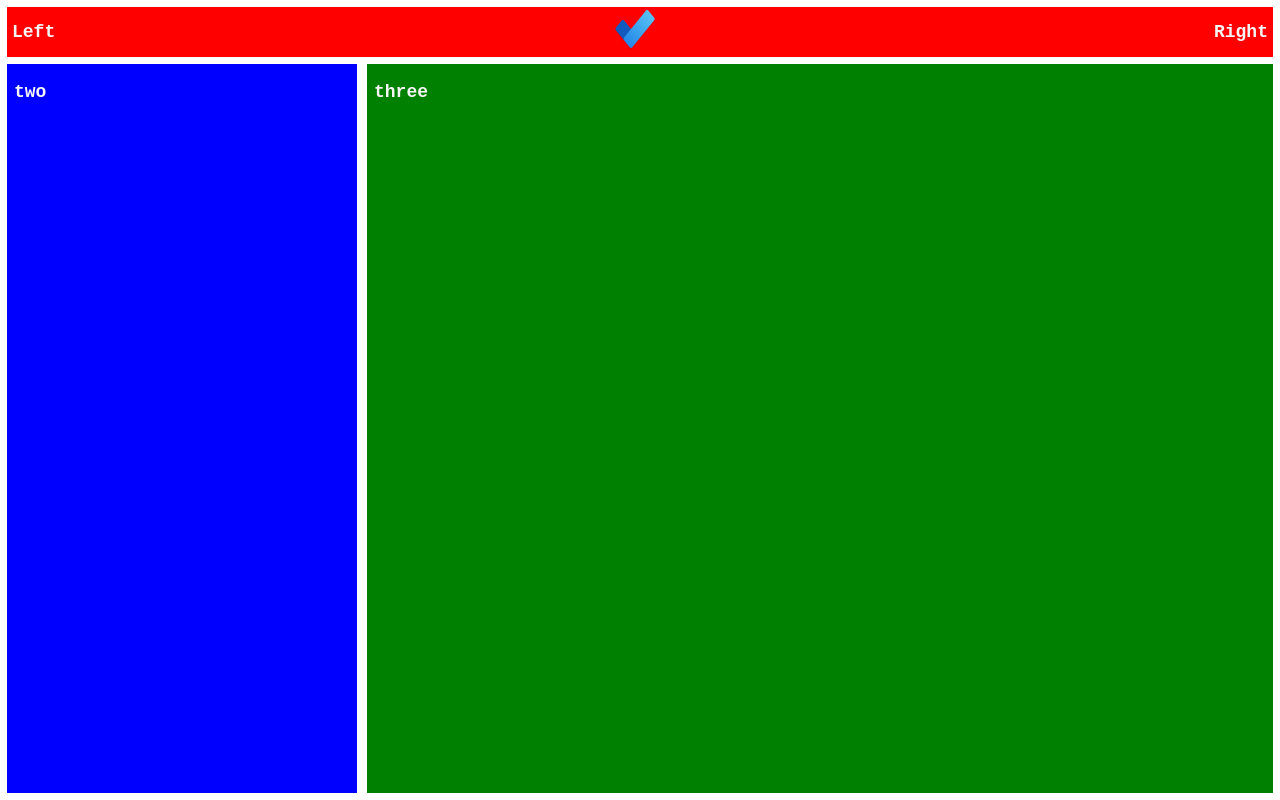
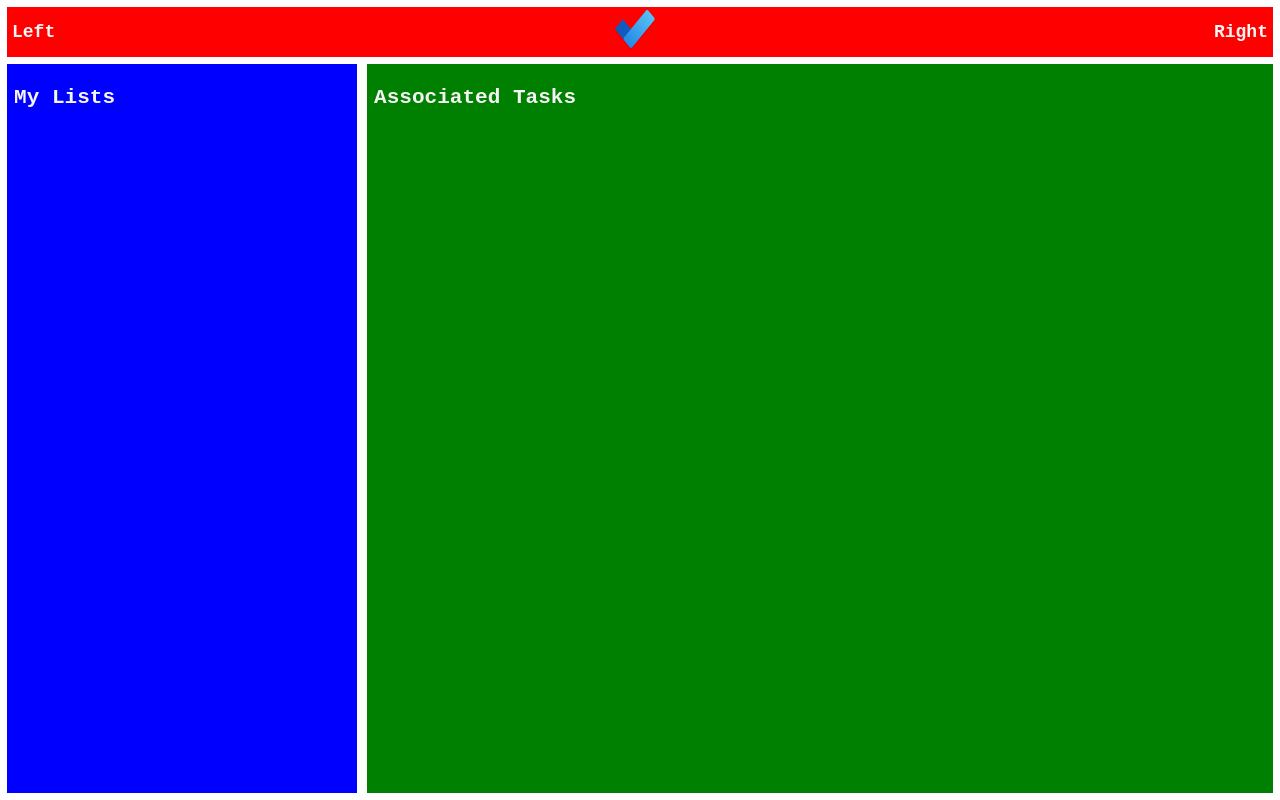
Before and after one commit to johnpatrickanders/todo, a React (Create React App) app: page / in a window 1280 px wide. Built offline with nearby package versions, Linux system fonts and the light colour scheme; no server answers.

Commit message:
add parent components for lists and tasks

```diff
--- /dev/null
+++ b/src/components/Lists.js
@@ -0,0 +1,12 @@
+import './Lists.css';
+
+export default function () {
+
+  return (
+    <div className="main__lists lists">
+      <h3>
+        My Lists
+      </h3>
+    </div>
+  )
+}
--- a/src/components/Main.js
+++ b/src/components/Main.js
@@ -2,14 +2,18 @@
 
 import './Main.css';
 import Header from './Header';
+import Lists from './Lists';
+import Tasks from './Tasks';
 
 export default function () {
   return (
     <div className="main">
       {/* <h1>HELLO WORLD</h1> */}
       <Header ></Header>
-      <div className="main__lists"><p>two</p></div>
-      <div className="main__tasks"><p>three</p></div>
+      {/* <div className="main__lists"><p>two</p></div> */}
+      <Lists ></Lists>
+      {/* <div className="main__tasks"><p>three</p></div> */}
+      <Tasks></Tasks>
     </div>
   )
 }
--- /dev/null
+++ b/src/components/Tasks.js
@@ -0,0 +1,12 @@
+import './Tasks.css';
+
+export default function () {
+
+  return (
+    <div className="main__tasks tasks">
+      <h3>
+        Associated Tasks
+      </h3>
+    </div>
+  )
+}
```
Also changed, not shown: src/components/Lists.css (added), src/components/Tasks.css (added), 1 other file (tests, documents, lock files or other folders).
